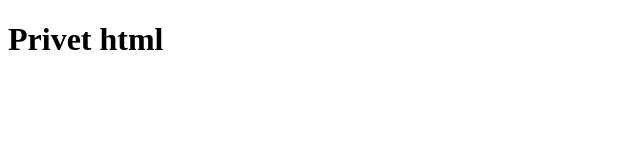
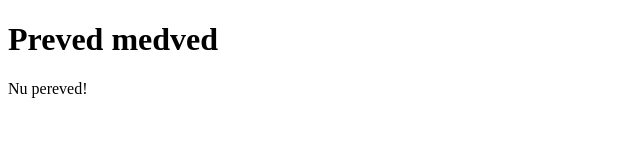
Before and after one commit to Vitaliy19934/Vitaliy, a plain HTML site: page Vitaliy.html in a window 1280 px wide. Shown: the whole page, without its empty margins (0-640 px from the left). Drawn offline with Linux system fonts and the light colour scheme.

Commit message:
Додає перші зміни в html файл

```diff
--- a/Vitaliy.html
+++ b/Vitaliy.html
@@ -7,6 +7,7 @@
     <title>Document</title>
 </head>
 <body>
-    <h1>Privet html</h1>
+    <h1>Preved medved</h1>
+    <div><p>Nu pereved!</p></div>
 </body>
 </html>
```
